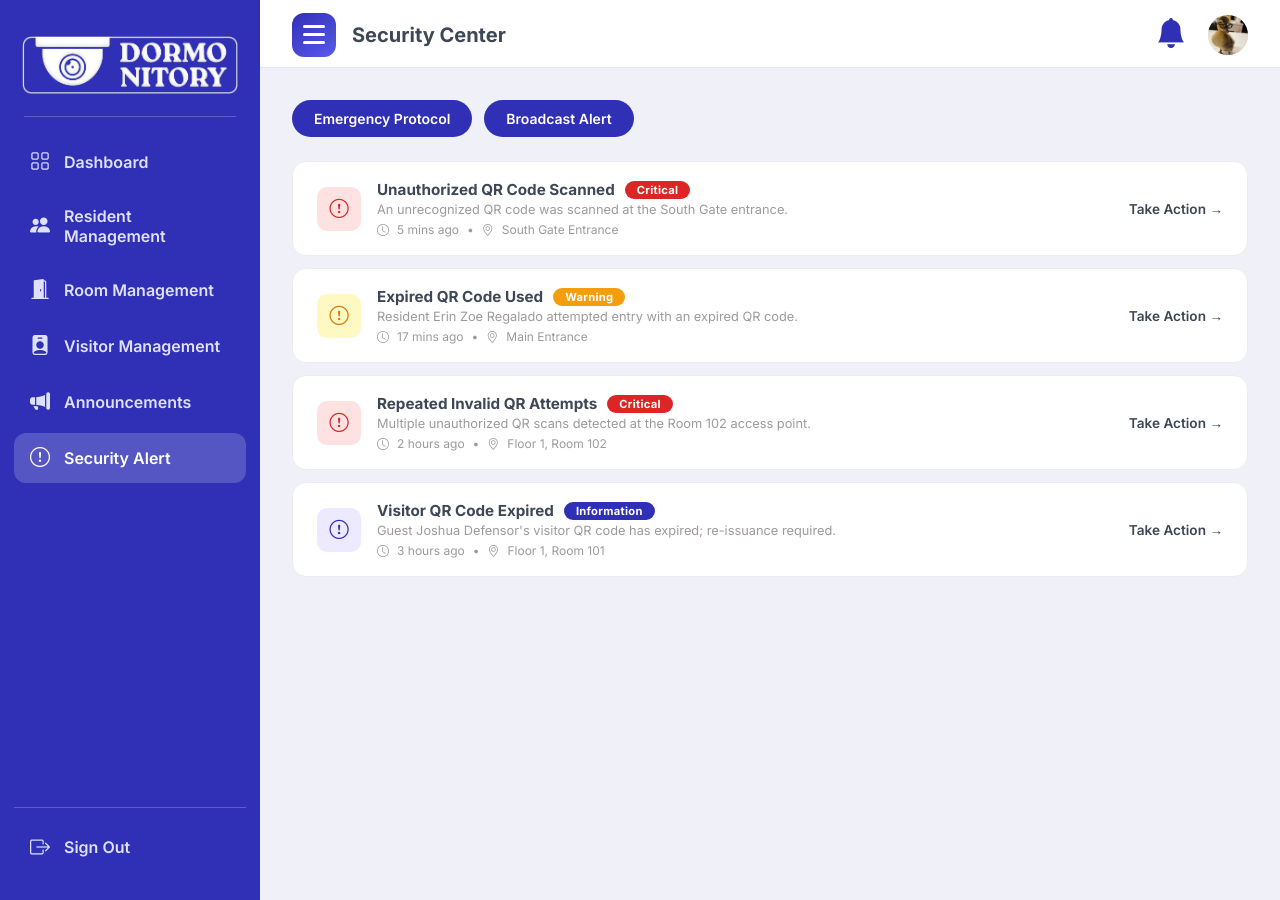
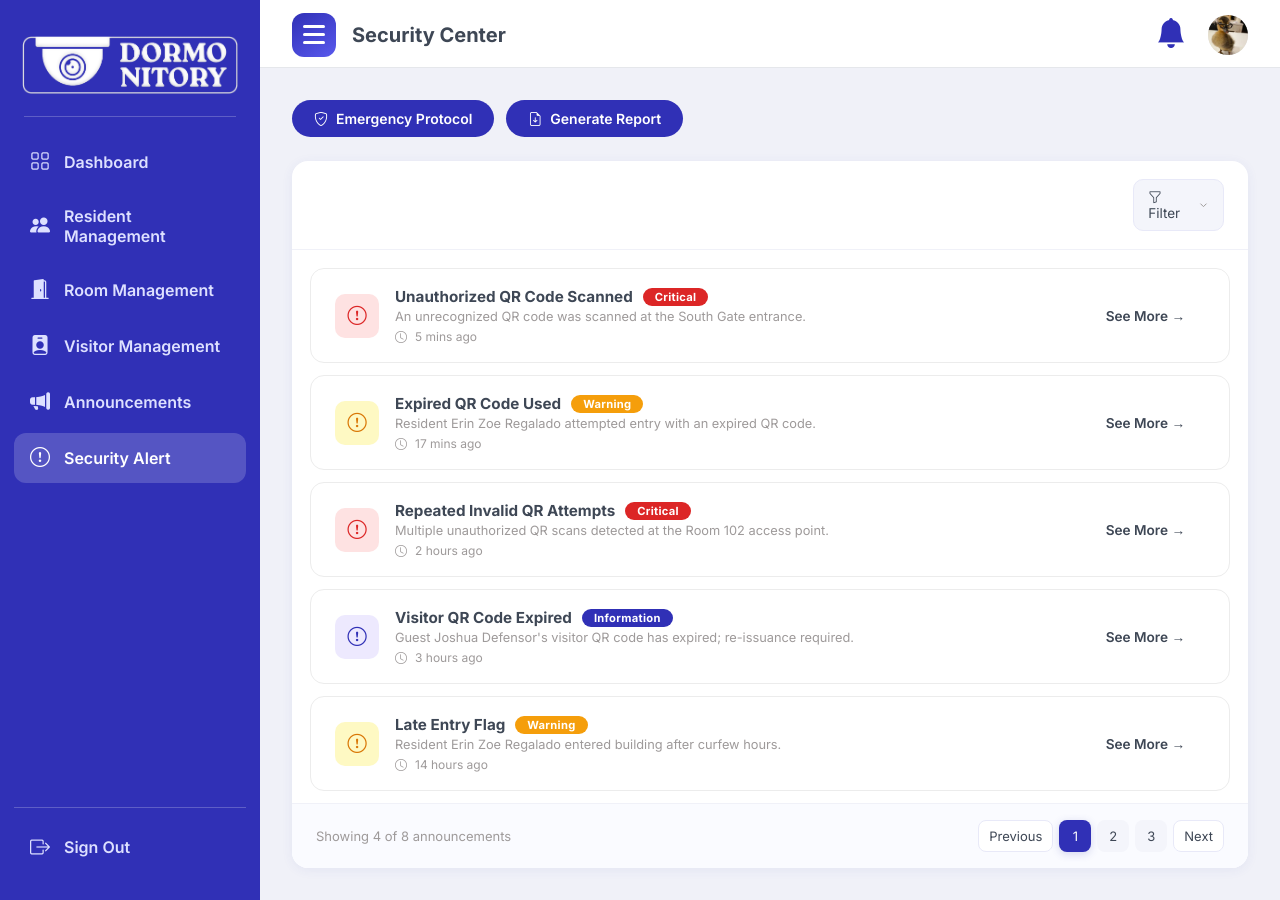
Before and after one commit to sharmipit/Dormonitory, a PHP site: page /admin/security-center.html in a window 1280 px wide. Run offline with PHP 8.4, Linux system fonts and the light colour scheme.

Commit message:
admin touchups

```diff
--- a/admin/security-center.html
+++ b/admin/security-center.html
@@ -15,12 +15,22 @@
     <div class="layout">
       <div class="main">
         <div class="alerts-top-bar">
-          <button class="alert-top-btn">Emergency Protocol</button>
-          <button class="alert-top-btn">Broadcast Alert</button>
+          <button class="alert-top-btn"><i class="bi bi-shield-check"></i>Emergency Protocol</button>
+          <button class="alert-top-btn"><i class="bi bi-file-earmark-arrow-down"></i>Generate Report</button>
         </div>
 
-        <div class="alert-list">
-          <div class="alert-item">
+        <div class="ann-wrap">
+          <div class="ann-topbar">
+            <div class="ann-filter" id="ann-filter-btn" style="margin-left: 90%;">
+              <span id="filter-label"><i class="bi bi-funnel" style="margin-right: 8px;"></i>Filter</span>
+              <svg width="14" height="14" viewBox="0 0 20 20" fill="none">
+                <path d="M5 8l5 5 5-5" stroke="#9E9A9A" stroke-width="1.8" stroke-linecap="round" stroke-linejoin="round"/>
+              </svg>
+            </div>
+          </div>
+
+          <div class="alert-list">
+          <div class="alert-item" style="margin-top: 18px;">
             <div class="alert-icon-slot critical"><i class="bi bi-exclamation-circle"></i></div>
             <div class="alert-body">
               <div class="alert-title-row">
@@ -31,12 +41,9 @@
               <div class="alert-meta">
                 <i class="bi bi-clock"></i>
                 <span>5 mins ago</span>
-                <span>•</span>
-                <i class="bi bi-geo-alt"></i>
-                <span>South Gate Entrance</span>
               </div>
             </div>
-            <button class="alert-action">Take Action →</button>
+            <button class="alert-action" style="margin-right: 20px;">See More →</button>
           </div>
 
           <div class="alert-item">
@@ -50,12 +57,9 @@
               <div class="alert-meta">
                 <i class="bi bi-clock"></i>
                 <span>17 mins ago</span>
-                <span>•</span>
-                <i class="bi bi-geo-alt"></i>
-                <span>Main Entrance</span>
               </div>
             </div>
-            <button class="alert-action">Take Action →</button>
+            <button class="alert-action" style="margin-right: 20px;">See More →</button>
           </div>
 
           <div class="alert-item">
@@ -69,12 +73,9 @@
               <div class="alert-meta">
                 <i class="bi bi-clock"></i>
                 <span>2 hours ago</span>
-                <span>•</span>
-                <i class="bi bi-geo-alt"></i>
-                <span>Floor 1, Room 102</span>
               </div>
             </div>
-            <button class="alert-action">Take Action →</button>
+            <button class="alert-action" style="margin-right: 20px;">See More →</button>
           </div>
 
           <div class="alert-item">
@@ -88,16 +89,42 @@
               <div class="alert-meta">
                 <i class="bi bi-clock"></i>
                 <span>3 hours ago</span>
-                <span>•</span>
-                <i class="bi bi-geo-alt"></i>
-                <span>Floor 1, Room 101</span>
               </div>
             </div>
-            <button class="alert-action">Take Action →</button>
+            <button class="alert-action" style="margin-right: 20px;">See More →</button>
+          </div>
+
+          <div class="alert-item">
+            <div class="alert-icon-slot warning"><i class="bi bi-exclamation-circle"></i></div>
+            <div class="alert-body">
+              <div class="alert-title-row">
+                <span class="alert-title">Late Entry Flag</span>
+                <span class="severity-badge warning">Warning</span>
+              </div>
+              <div class="alert-desc">Resident Erin Zoe Regalado entered building after curfew hours.</div>
+              <div class="alert-meta">
+                <i class="bi bi-clock"></i>
+                <span>14 hours ago</span>
+              </div>
+            </div>
+            <button class="alert-action" style="margin-right: 20px;">See More →</button>
+          </div>
+
+          <div class="ann-footer">
+            <span class="ann-footer-info" id="ann-count">Showing 4 of 8 announcements</span>
+            <div class="ann-pagination">
+              <button class="page-nav" id="prev-btn">Previous</button>
+              <button class="page-btn active" data-page="1">1</button>
+              <button class="page-btn" data-page="2">2</button>
+              <button class="page-btn" data-page="3">3</button>
+              <button class="page-nav" id="next-btn">Next</button>
+            </div>
           </div>
         </div>
       </div>
     </div>
+
     <script src="../../assets/js/sidebar-navbar.js"></script>
+
   </body>
 </html>
--- a/assets/css/admin-styles.css
+++ b/assets/css/admin-styles.css
@@ -800,6 +800,241 @@ tbody td {
 }
 
 /* ============================================================
+    Announcements
+   ============================================================ */
+
+.ann-wrap {
+  background: var(--bg-card);
+  border-radius: var(--radius-card);
+  box-shadow: var(--shadow-card);
+  overflow: hidden;
+  font-family: var(--font-main);
+}
+
+.ann-topbar {
+  display: flex;
+  align-items: center;
+  justify-content: space-between;
+  padding: 18px 24px;
+  border-bottom: 1px solid #f0f1f8;
+}
+
+.ann-search {
+  display: flex;
+  align-items: center;
+  gap: 8px;
+  background: #f4f5fb;
+  border: 1.5px solid #e8e9f8;
+  border-radius: 10px;
+  padding: 9px 14px;
+  width: 220px;
+  transition: border-color 0.2s;
+}
+
+.ann-search:focus-within { border-color: #3030B6; }
+
+.ann-search input {
+  border: none;
+  background: transparent;
+  outline: none;
+  font-size: 13.5px;
+  color: var(--text-primary);
+  font-family: var(--font-main);
+  width: 100%;
+}
+
+.ann-search input::placeholder { color: #b0b3c6; }
+
+.ann-filter {
+  display: flex;
+  align-items: center;
+  gap: 8px;
+  background: #f4f5fb;
+  border: 1.5px solid #e8e9f8;
+  border-radius: 10px;
+  padding: 9px 14px;
+  font-size: 13.5px;
+  color: var(--text-primary);
+  cursor: pointer;
+  font-family: var(--font-main);
+  transition: border-color 0.2s;
+  user-select: none;
+  position: relative;
+}
+
+.ann-filter:hover { border-color: #3030B6; }
+
+.ann-table-head {
+  display: grid;
+  grid-template-columns: 1fr 180px 180px 100px;
+  padding: 12px 24px;
+  background: #fafbff;
+  border-bottom: 1px solid #f0f1f8;
+}
+
+.ann-table-head span {
+  font-size: 11px;
+  font-weight: 700;
+  letter-spacing: 0.08em;
+  color: #9E9A9A;
+  text-transform: uppercase;
+}
+
+.ann-row {
+  display: grid;
+  grid-template-columns: 1fr 180px 180px 100px;
+  align-items: center;
+  padding: 18px 24px;
+  border-bottom: 1px solid #f4f5fb;
+  transition: background 0.15s;
+  cursor: default;
+}
+
+.ann-row:last-child { border-bottom: none; }
+
+.ann-row:hover { background: #fafbff; }
+
+.ann-item { display: flex; flex-direction: row; align-items: center; gap: 14px; }
+
+.ann-title {
+  font-size: 14px;
+  font-weight: 600;
+  color: var(--text-primary);
+}
+
+.ann-desc {
+  font-size: 12.5px;
+  color: #9E9A9A;
+  white-space: nowrap;
+  overflow: hidden;
+  text-overflow: ellipsis;
+  max-width: 320px;
+}
+
+.ann-badge {
+  display: inline-flex;
+  align-items: center;
+  padding: 5px 14px;
+  border-radius: 20px;
+  font-size: 11px;
+  font-weight: 700;
+  letter-spacing: 0.07em;
+  text-transform: uppercase;
+  background: #e8e9f8;
+  color: #3030B6;
+}
+
+.ann-date {
+  display: flex;
+  align-items: center;
+  gap: 6px;
+  font-size: 13px;
+  color: #9E9A9A;
+}
+
+.ann-actions { display: flex; justify-content: flex-end; }
+
+.ann-menu-btn {
+  background: none;
+  border: none;
+  cursor: pointer;
+  padding: 6px 8px;
+  border-radius: 8px;
+  color: #9E9A9A;
+  transition: background 0.15s, color 0.15s;
+  display: flex;
+  align-items: center;
+}
+
+.ann-menu-btn:hover { background: #e8e9f8; color: #3030B6; }
+
+.ann-footer {
+  display: flex;
+  align-items: center;
+  justify-content: space-between;
+  padding: 16px 24px;
+  border-top: 1px solid #f0f1f8;
+  background: #fafbff;
+}
+
+.ann-footer-info { font-size: 13px; color: #9E9A9A; }
+
+.ann-pagination { display: flex; align-items: center; gap: 6px; }
+
+.page-btn {
+  width: 32px;
+  height: 32px;
+  border-radius: 8px;
+  border: none;
+  background: #f4f5fb;
+  color: var(--text-primary);
+  font-size: 13px;
+  font-weight: 500;
+  cursor: pointer;
+  transition: background 0.15s, color 0.15s;
+  display: flex;
+  align-items: center;
+  justify-content: center;
+  font-family: var(--font-main);
+}
+
+.page-btn:hover { background: #e8e9f8; color: #3030B6; }
+
+.page-btn.active { background: #3030B6; color: #fff; box-shadow: var(--shadow-btn); }
+
+.page-nav {
+  padding: 0 10px;
+  height: 32px;
+  border-radius: 8px;
+  border: 1.5px solid #e8e9f8;
+  background: #fff;
+  color: var(--text-primary);
+  font-size: 13px;
+  font-weight: 500;
+  cursor: pointer;
+  transition: border-color 0.15s;
+  display: flex;
+  align-items: center;
+  font-family: var(--font-main);
+}
+
+.page-nav:hover { border-color: #3030B6; color: #3030B6; }
+
+.ann-thumb {
+  width: 52px;
+  height: 44px;
+  border-radius: 8px;
+  object-fit: cover;
+  flex-shrink: 0;
+}
+
+.ann-dropdown {
+  position: absolute;
+  top: calc(100% + 6px);
+  right: 0;
+  background: #fff;
+  border: 1.5px solid #e8e9f8;
+  border-radius: 10px;
+  box-shadow: 0 8px 24px rgba(48,48,182,0.12);
+  min-width: 150px;
+  z-index: 100;
+  overflow: hidden;
+  display: none;
+}
+
+.ann-dropdown.open { display: block; }
+
+.ann-dropdown-item {
+  padding: 10px 16px;
+  font-size: 13px;
+  color: var(--text-primary);
+  cursor: pointer;
+  transition: background 0.12s;
+}
+
+.ann-dropdown-item:hover { background: #f4f5fb; color: #3030B6; }
+
+/* ============================================================
    Security Center
    ============================================================ */
 
@@ -842,6 +1077,8 @@ tbody td {
   padding: 18px 24px;
   border: 1px solid #ececec;
   transition: box-shadow 0.2s ease;
+  margin-left: 18px;
+  margin-right: 18px;
 }
 
 .alert-item:hover {
```
Also changed, not shown: admin/announcements.html (+2 -233 lines), admin/resident-management.html (+5 -5 lines), admin/visitor-management.html (+10 -10 lines).
